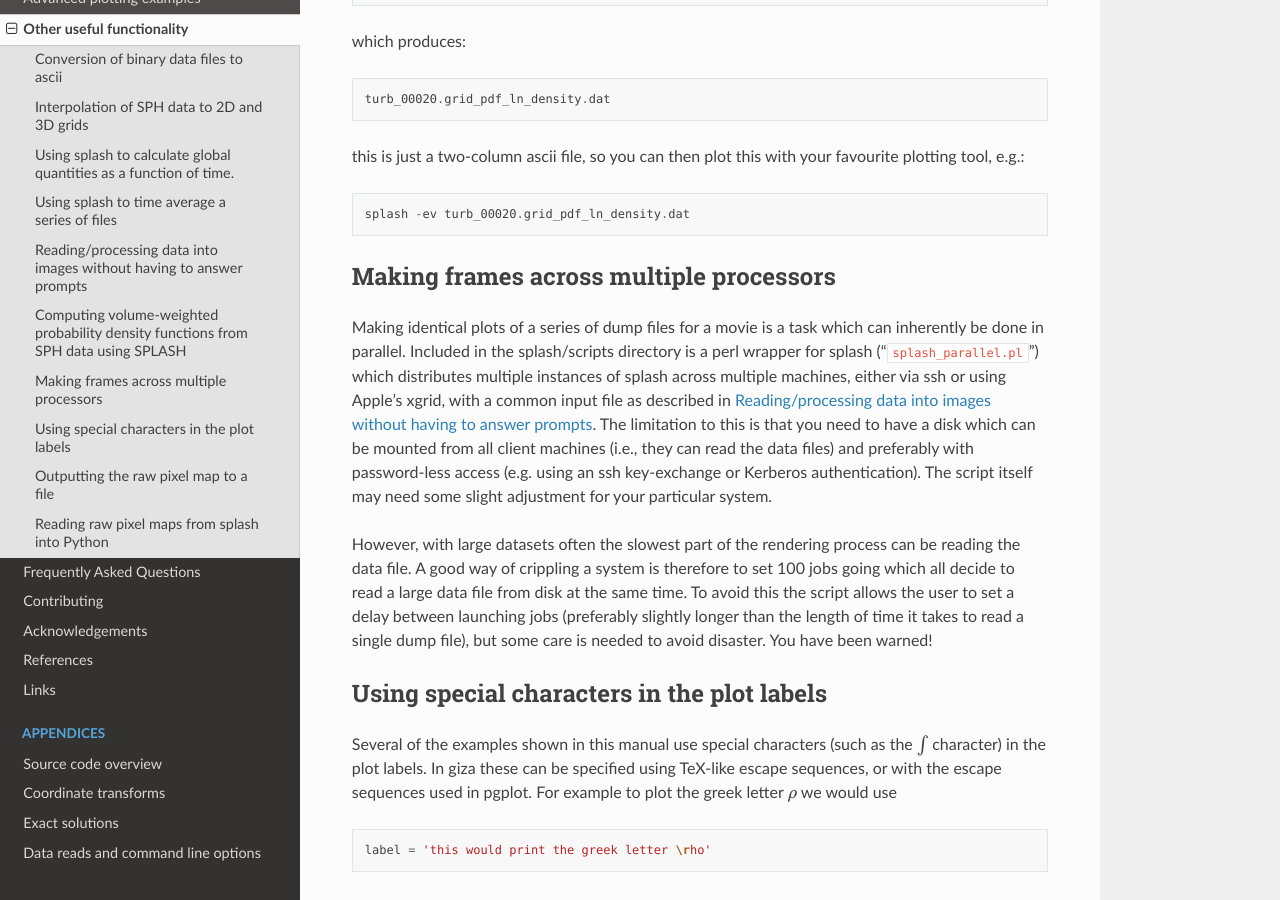
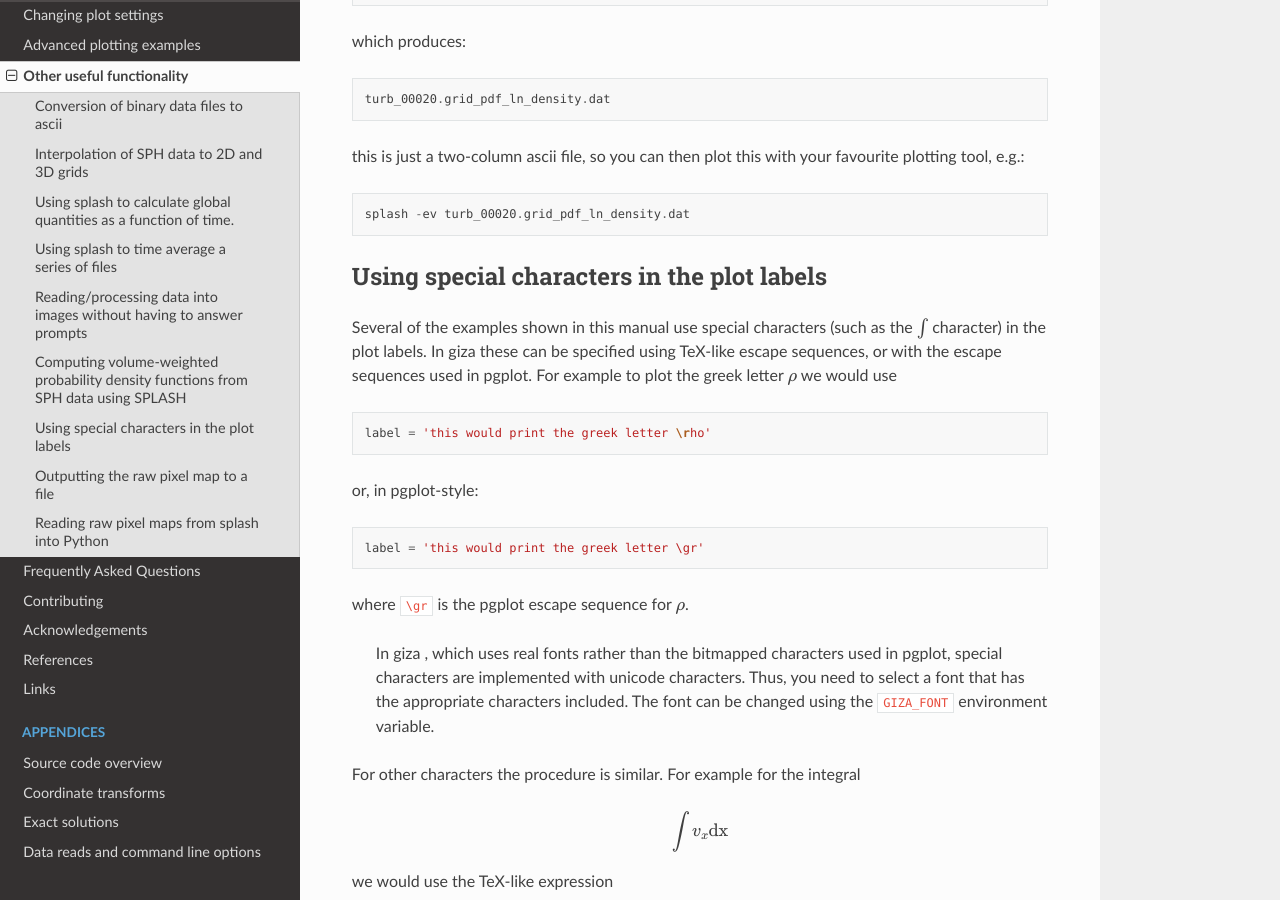
Before and after one commit to danieljprice/splash, a Sphinx documentation site: the page built from docs/other.rst, in a window 1280 px wide and 900 px high, scrolled down 4482 px. Built offline with Sphinx 7.4.7 and the Read the Docs theme 2.0.0, drawn with Linux system fonts in a browser that asks for light colours; some of the changed text lies outside the part shown.

Commit message:
Update other.rst

```diff
--- a/docs/other.rst
+++ b/docs/other.rst
@@ -231,29 +231,6 @@ this is just a two-column ascii file, so you can then plot this with your favour
    splash -ev turb_00020.grid_pdf_ln_density.dat
 
 
-Making frames across multiple processors
-----------------------------------------
-
-Making identical plots of a series of dump files for a movie is a task
-which can inherently be done in parallel. Included in the splash/scripts
-directory is a perl wrapper for splash (“``splash_parallel.pl``”) which
-distributes multiple instances of splash across multiple machines,
-either via ssh or using Apple’s xgrid, with a common input file as
-described in :ref:`sec:batchmode`. The limitation to this is that
-you need to have a disk which can be mounted from all client machines
-(i.e., they can read the data files) and preferably with password-less
-access (e.g. using an ssh key-exchange or Kerberos authentication). The
-script itself may need some slight adjustment for your particular
-system.
-
-However, with large datasets often the slowest part of the rendering
-process can be reading the data file. A good way of crippling a system
-is therefore to set 100 jobs going which all decide to read a large data
-file from disk at the same time. To avoid this the script allows the
-user to set a delay between launching jobs (preferably slightly longer
-than the length of time it takes to read a single dump file), but some
-care is needed to avoid disaster. You have been warned!
-
 Using special characters in the plot labels
 -------------------------------------------
 
@@ -353,7 +330,7 @@ This produces a file as follows::
     0.000000E+00  0.000000E+00  0.000000E+00  0.000000E+00  0.000000E+00  0.000000E+00  0.000000E+00  0.000000E+00  0.000000E+00  0.000000E+0
   ...
 
-The number of pixels in the image can be controlled using the `set number of pixels' option in the :ref:`sec:menu-r` (making sure you save the settings to the splash.defaults file using the :ref:`sec:menu-s`).
+The number of pixels in the image can be controlled using the 'set number of pixels' option in the :ref:`sec:menu-r` (making sure you save the settings to the splash.defaults file using the :ref:`sec:menu-s`).
 
 .. _sec:readpixmap:
 
```
